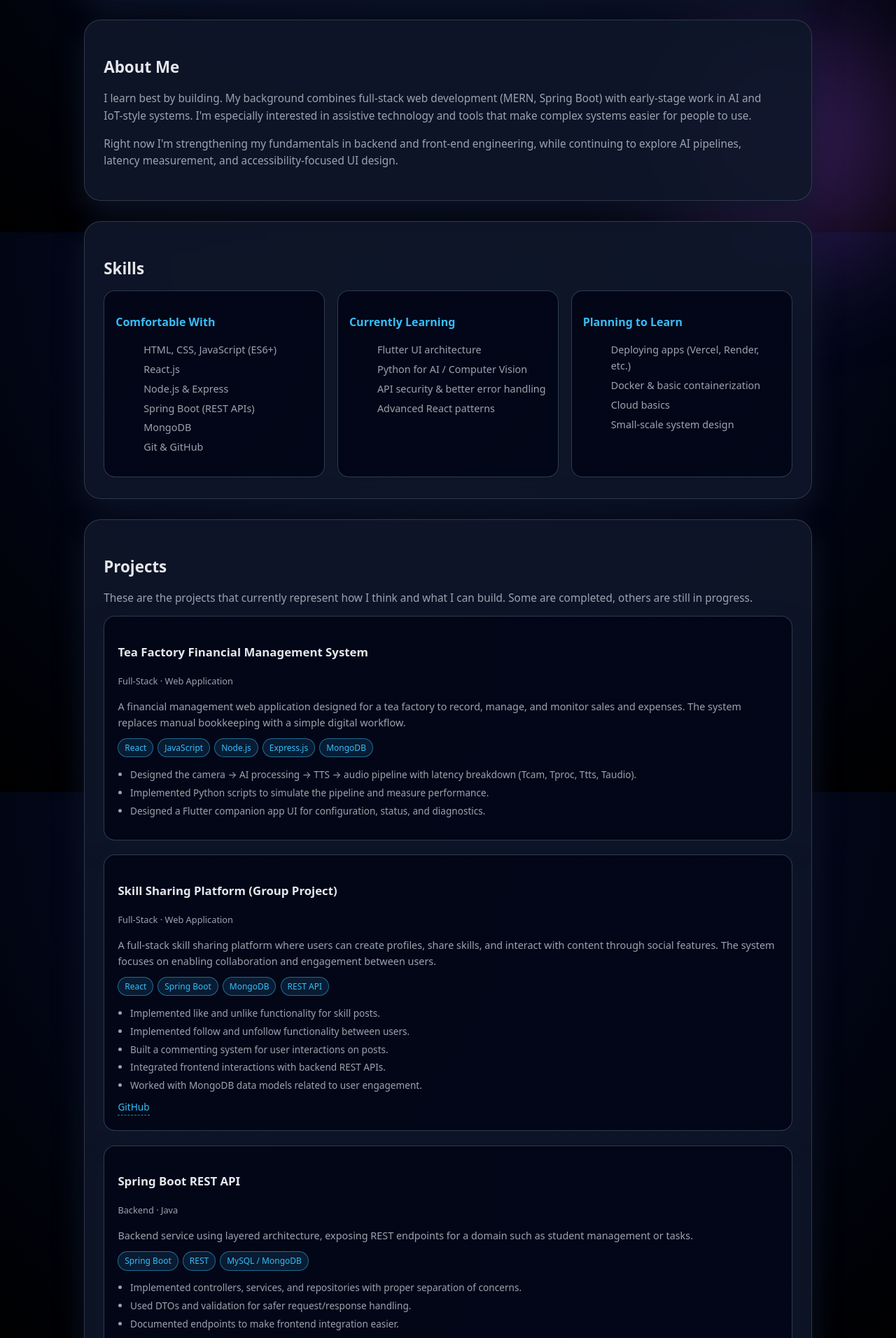
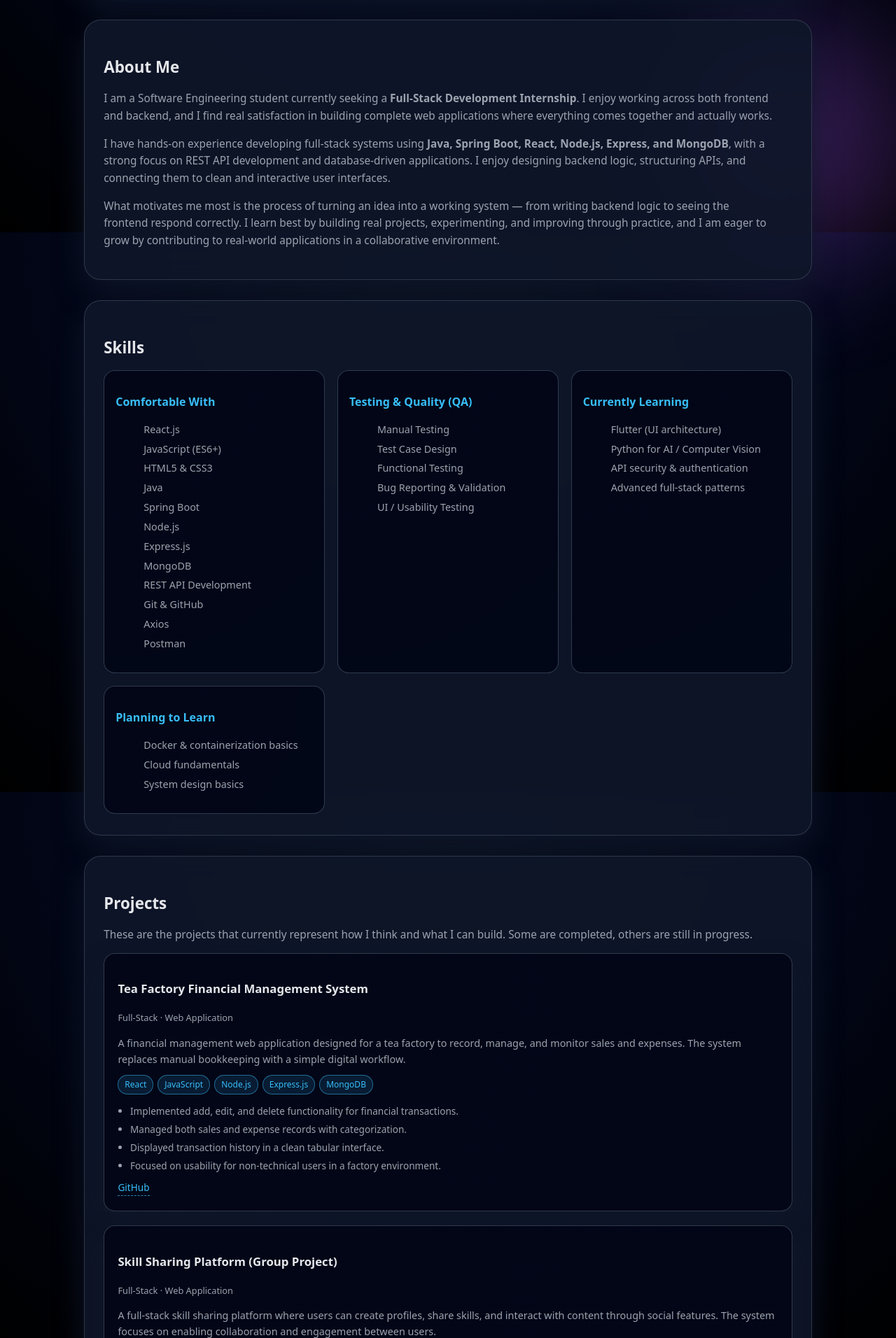
Before and after one commit to Nadun00/portfolio, a React (Vite) app: page / in a window 1280 px wide. Shown: the part 468-2380 px from the top of the page at 70% size. Built offline with nearby package versions, Linux system fonts and the light colour scheme.

Commit message:
update abt

```diff
--- a/src/App.jsx
+++ b/src/App.jsx
@@ -6,13 +6,14 @@ const projects = [
     description:
       "A financial management web application designed for a tea factory to record, manage, and monitor sales and expenses. The system replaces manual bookkeeping with a simple digital workflow.",
     highlights: [
-      "Designed the camera → AI processing → TTS → audio pipeline with latency breakdown (Tcam, Tproc, Ttts, Taudio).",
-      "Implemented Python scripts to simulate the pipeline and measure performance.",
-      "Designed a Flutter companion app UI for configuration, status, and diagnostics."
+      "Implemented add, edit, and delete functionality for financial transactions.",
+      "Managed both sales and expense records with categorization.",
+      "Displayed transaction history in a clean tabular interface.",
+      "Focused on usability for non-technical users in a factory environment."
     ],
     links: {
-      github: "", // add later
-      demo: "" // optional
+      github: "https://github.com/Nadun00/tea-factory-finance-management/tree/master",
+      demo: ""
     }
   },
   {
@@ -34,33 +35,49 @@ const projects = [
     }
   },
   {
-    title: "Spring Boot REST API",
-    category: "Backend · Java",
-    tech: ["Spring Boot", "REST", "MySQL / MongoDB"],
+    title: "Rule-Based AI Chatbot for Tea Disease Diagnosis",
+    category: "Frontend · Rule-Based AI",
+    tech: ["React",
+    "JavaScript (ES6)",
+    "Axios",
+    "HTML5",
+    "CSS3",
+    "Font Awesome"],
     description:
-      "Backend service using layered architecture, exposing REST endpoints for a domain such as student management or tasks.",
+      "A rule-based AI chatbot that helps diagnose common tea leaf diseases based on visual symptoms such as leaf color. The system provides instant disease identification and basic prevention tips through an interactive chatbot interface.",
     highlights: [
-      "Implemented controllers, services, and repositories with proper separation of concerns.",
-      "Used DTOs and validation for safer request/response handling.",
-      "Documented endpoints to make frontend integration easier."
+      "Designed an interactive chatbot UI using React.",
+      "Implemented rule-based logic to diagnose tea leaf diseases.",
+      "Provided instant prevention and treatment suggestions.",
+      "Focused on usability for farmers and non-technical users."
     ],
     links: {
-      github: ""
+      github: "https://github.com/Nadun00/simple-rule_based-AI/tree/main"
     }
   },
   {
-    title: "Flutter Companion App (Ongoing)",
-    category: "Mobile · UI",
-    tech: ["Flutter", "Material 3"],
+    title: "Inventory Management System for Dental Clinic",
+    category: "Full-Stack · Web Application",
+    tech: ["React.js",
+    "JavaScript (ES6+)",
+    "Material UI",
+    "React Router",
+    "Axios",
+    "Node.js",
+    "Express.js",
+    "MongoDB",
+    "Mongoose"],
     description:
-      "A companion mobile UI for configuring and monitoring the AI smart glasses system. Focused on accessibility and large, clear controls.",
+      "A full-stack inventory management system developed for a dental clinic to track medical supplies and equipment. The system replaces manual inventory tracking with a clean, digital workflow.",
     highlights: [
-      "Dashboard for device connection, status, and battery.",
-      "Settings for language, voice, and modes.",
-      "Diagnostics / logs views for events and latency metrics."
+      "Built a Single Page Application (SPA) using React and Material UI.",
+      "Implemented CRUD operations for inventory items.",
+      "Integrated frontend with backend REST APIs using Axios.",
+      "Developed backend services using Node.js, Express, and MongoDB.",
+      "Added PDF export functionality using html2canvas and jsPDF."
     ],
     links: {
-      github: ""
+      github: "https://github.com/Nadun00/InventoryManagement/tree/main"
     }
   }
 ];
@@ -210,18 +227,31 @@ function App() {
           <section className="section" id="about">
             <div className="section-inner">
               <h2 className="section-title">About Me</h2>
+
               <p className="section-text">
-                I learn best by building. My background combines full-stack web
-                development (MERN, Spring Boot) with early-stage work in AI and
-                IoT-style systems. I&apos;m especially interested in assistive
-                technology and tools that make complex systems easier for people
-                to use.
+                I am a Software Engineering student currently seeking a
+                <strong> Full-Stack Development Internship</strong>.
+                I enjoy working across both frontend and backend, and I find real
+                satisfaction in building complete web applications where everything
+                comes together and actually works.
               </p>
+
               <p className="section-text">
-                Right now I&apos;m strengthening my fundamentals in backend and
-                front-end engineering, while continuing to explore AI pipelines,
-                latency measurement, and accessibility-focused UI design.
+                I have hands-on experience developing full-stack systems using
+                <strong> Java, Spring Boot, React, Node.js, Express, and MongoDB</strong>,
+                with a strong focus on REST API development and database-driven
+                applications. I enjoy designing backend logic, structuring APIs, and
+                connecting them to clean and interactive user interfaces.
               </p>
+
+              <p className="section-text">
+                What motivates me most is the process of turning an idea into a
+                working system — from writing backend logic to seeing the frontend
+                respond correctly. I learn best by building real projects, experimenting,
+                and improving through practice, and I am eager to grow by contributing
+                to real-world applications in a collaborative environment.
+              </p>
+
             </div>
           </section>
 
@@ -229,16 +259,59 @@ function App() {
           <section className="section" id="skills">
   <div className="section-inner">
     <h2 className="section-title">Skills</h2>
+
     <div className="skills-layout">
-                <SkillColumn
-                  title="Comfortable With"
-                  items={skills.comfortable}
-                />
-                <SkillColumn title="Currently Learning" items={skills.learning} />
-                <SkillColumn title="Planning to Learn" items={skills.planned} />
+      <div className="skill-column">
+        <h3>Comfortable With</h3>
+        <ul>
+          <li>React.js</li>
+          <li>JavaScript (ES6+)</li>
+          <li>HTML5 & CSS3</li>
+          <li>Java</li>
+          <li>Spring Boot</li>
+          <li>Node.js</li>
+          <li>Express.js</li>
+          <li>MongoDB</li>
+          <li>REST API Development</li>
+          <li>Git & GitHub</li>
+          <li>Axios</li>
+          <li>Postman</li>
+        </ul>
+      </div>
+
+      <div className="skill-column">
+        <h3>Testing & Quality (QA)</h3>
+        <ul>
+          <li>Manual Testing</li>
+          <li>Test Case Design</li>
+          <li>Functional Testing</li>
+          <li>Bug Reporting & Validation</li>
+          <li>UI / Usability Testing</li>
+        </ul>
+      </div>
+
+      <div className="skill-column">
+        <h3>Currently Learning</h3>
+        <ul>
+          <li>Flutter (UI architecture)</li>
+          <li>Python for AI / Computer Vision</li>
+          <li>API security & authentication</li>
+          <li>Advanced full-stack patterns</li>
+        </ul>
+      </div>
+
+      <div className="skill-column">
+        <h3>Planning to Learn</h3>
+        <ul>
+          <li>Docker & containerization basics</li>
+          <li>Cloud fundamentals</li>
+          <li>System design basics</li>
+        </ul>
+      </div>
     </div>
   </div>
 </section>
+
 
           {/* PROJECTS */}
           <section className="section" id="projects">
```
Lines whose indentation alone changed are shown as unchanged.
